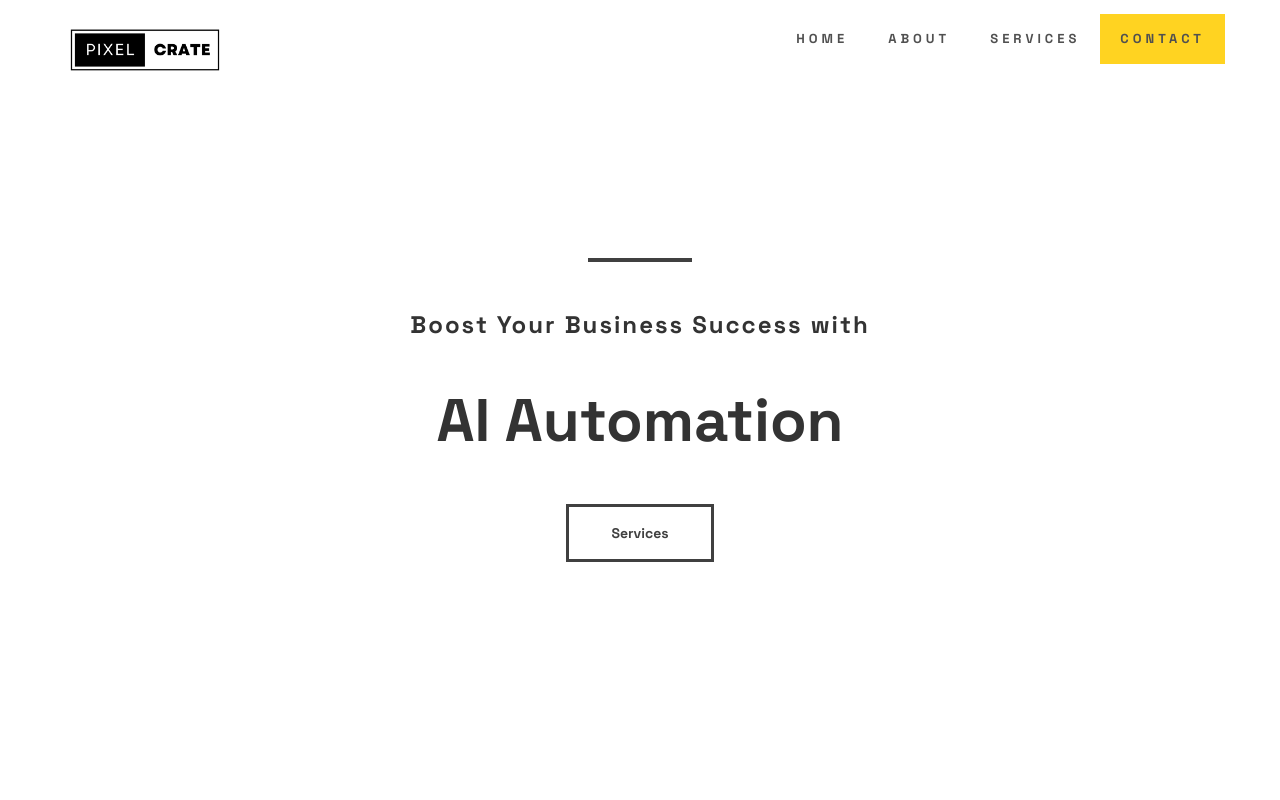
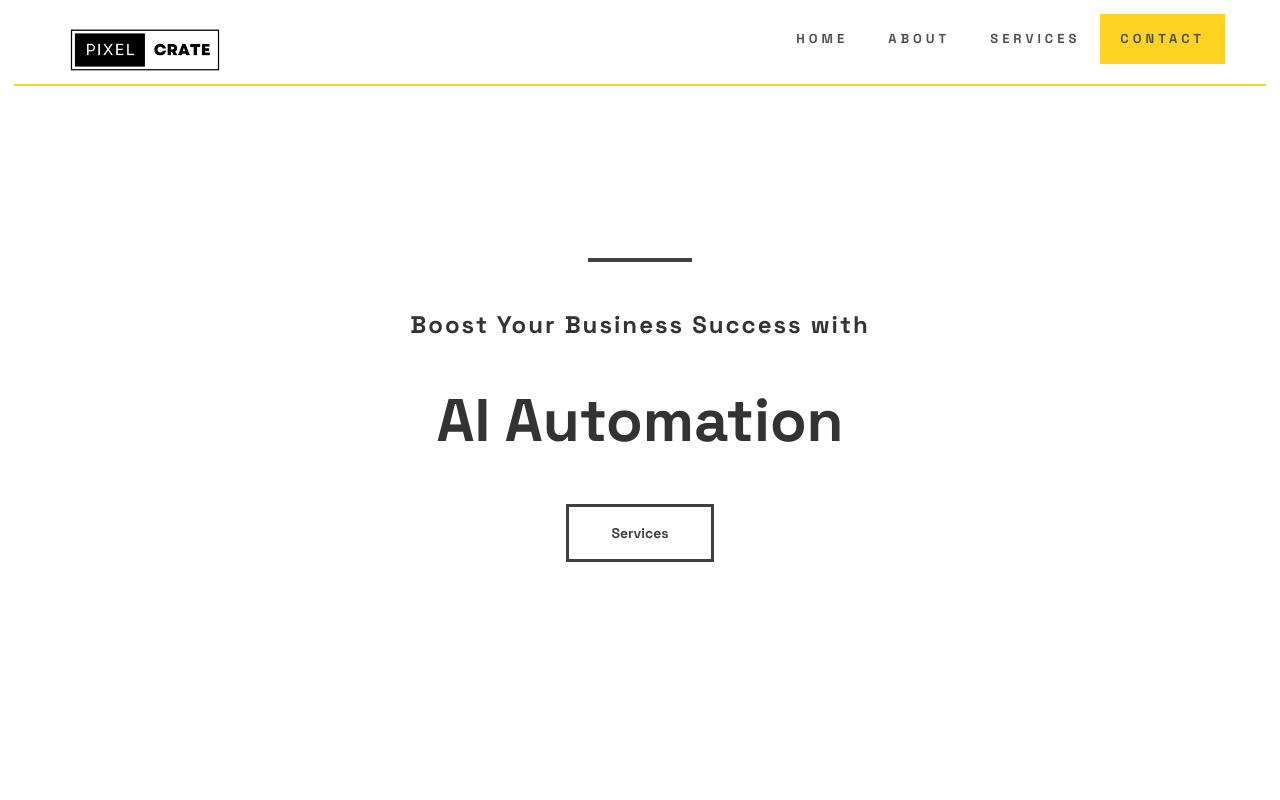
Before and after one commit to m1981/pixelcrate, a plain HTML site: page index.html in a window 1280 px wide. Shown: the top 800 px of the page. Drawn offline with Linux system fonts and the light colour scheme.

Commit message:
kreska zolta added

```diff
--- a/css/style.css
+++ b/css/style.css
@@ -34,6 +34,14 @@ h1,h2,h3,h4 {
 }
 .bold {
 	font-weight: bold;
+}
+
+
+hr.sep {
+    margin-top: 20px;
+    margin-bottom: 20px;
+    border: 0;
+    border-top: 2px solid #ffd321;
 }
 
 p {
--- a/index.html
+++ b/index.html
@@ -50,6 +50,7 @@ http://www.templatemo.com/tm-472-blaster
 			</ul>
 		</div>
 	</div>
+	<hr class="sep">
 </section>
 
 <!-- home section -->
```
